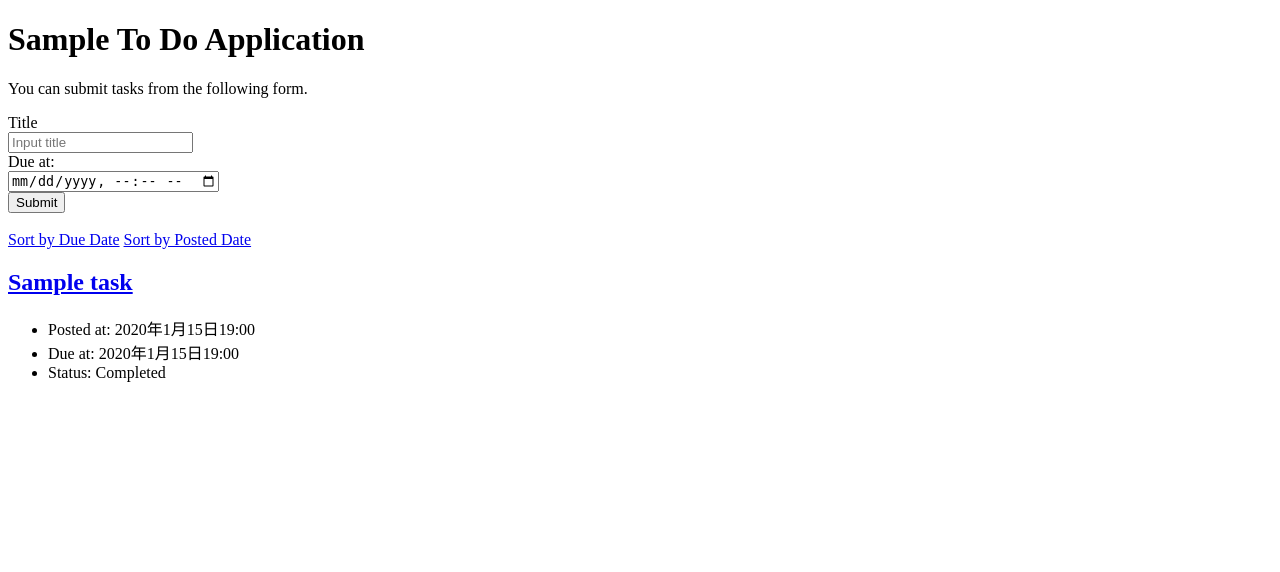
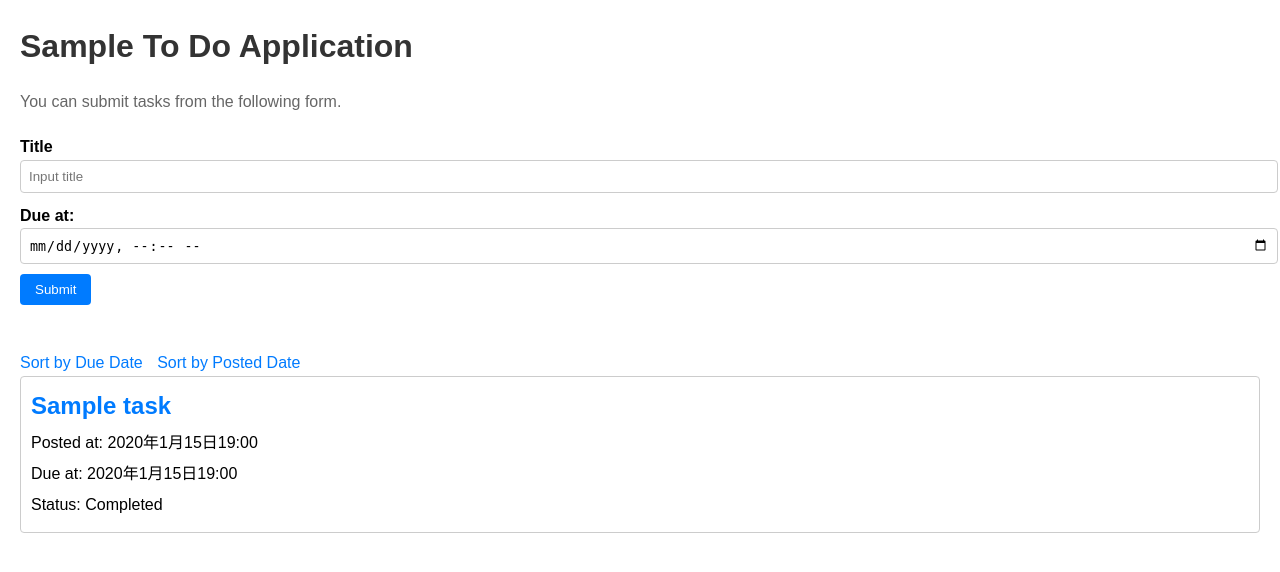
Before and after one commit to itan-iniad/django-test-exercise, a Django app: page / in a window 1280 px wide. Shown: the top 572 px of the page. Run offline with Django 4.2, Linux system fonts and the light colour scheme; tables that the repository leaves empty hold one stand-in row (values such as "Sample post").

Commit message:
css追加とhtmlにリンク繋げた

```diff
--- a/config/settings.py
+++ b/config/settings.py
@@ -117,6 +117,9 @@ USE_TZ = True
 # https://docs.djangoproject.com/en/4.2/howto/static-files/
 
 STATIC_URL = 'static/'
+STATICFILES_DIRS = [
+    os.path.join(BASE_DIR, "static"),
+]
 
 # Default primary key field type
 # https://docs.djangoproject.com/en/4.2/ref/settings/#default-auto-field
--- /dev/null
+++ b/static/css/default.css
@@ -0,0 +1,78 @@
+body {
+    font-family: Arial, sans-serif;
+    line-height: 1.6;
+    margin: 20px;
+}
+
+h1 {
+    color: #333;
+    margin-bottom: 10px;
+}
+
+p {
+    color: #666;
+    margin-bottom: 20px;
+}
+
+form {
+    margin-bottom: 20px;
+}
+
+label {
+    font-weight: bold;
+    margin-bottom: 5px;
+}
+
+input {
+    width: 100%;
+    padding: 8px;
+    margin-bottom: 10px;
+    border: 1px solid #ccc;
+    border-radius: 4px;
+}
+
+button {
+    padding: 8px 15px;
+    background-color: #007bff;
+    color: #fff;
+    border: none;
+    border-radius: 4px;
+    cursor: pointer;
+}
+
+button:hover {
+    background-color: #0056b3;
+}
+
+a {
+    color: #007bff;
+    text-decoration: none;
+    margin-right: 10px;
+}
+
+.text {
+    border: 1px solid #ccc;
+    border-radius: 4px;
+    padding: 10px;
+    margin-bottom: 20px;
+}
+
+.text h2 {
+    margin: 0;
+    margin-bottom: 5px;
+}
+
+ul {
+    list-style: none;
+    padding: 0;
+    margin: 0;
+}
+
+ul li {
+    margin-bottom: 5px;
+}
+
+.completed {
+    text-decoration: line-through;
+    color: #666;
+}
--- a/todo/templates/todo/index.html
+++ b/todo/templates/todo/index.html
@@ -6,6 +6,7 @@
         <title>To Do Application</title>
         <meta charset="UTF-8">
         <meta name="author" content="INIAD">
+        <link rel="stylesheet" href="{% static 'css/default.css' %}">
     </head>
 
     <body>
```
